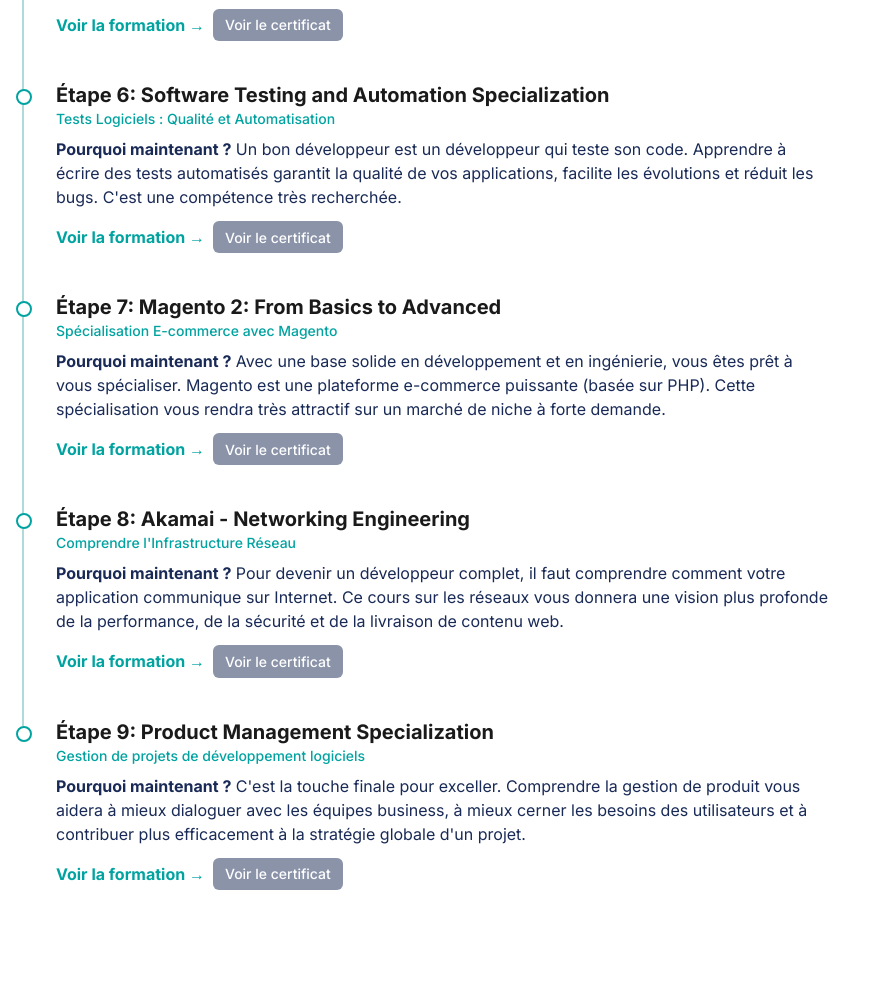
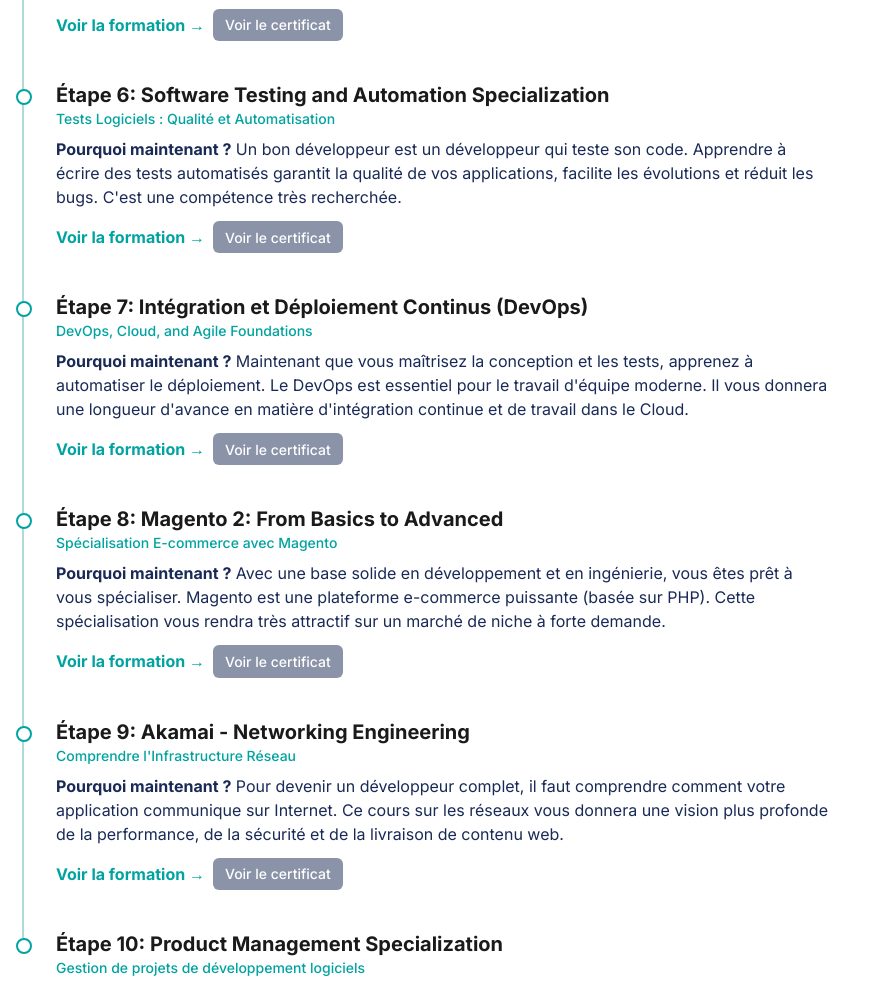
Before and after one commit to yvansamen237/magento_path, a plain HTML site: page index.html in a window 1280 px wide. Shown: the part 1314-2295 px from the top of the page, without its empty margins (0-875 px from the left). Drawn offline with nearby package versions, Linux system fonts and the light colour scheme.

Commit message:
Modification 2

```diff
--- a/index.html
+++ b/index.html
@@ -136,6 +136,14 @@
                             },
                             {
                                 id: 7,
+                                title: "DevOps, Cloud, and Agile Foundations",
+                                subtitle: "Intégration et Déploiement Continus (DevOps)",
+                                link: "https://www.coursera.org/specializations/devops-cloud-and-agile-foundations",
+                                certifLink: "", // Mettez votre lien de certificat ici
+                                rationale: "Maintenant que vous maîtrisez la conception et les tests, apprenez à automatiser le déploiement. Le DevOps est essentiel pour le travail d'équipe moderne. Il vous donnera une longueur d'avance en matière d'intégration continue et de travail dans le Cloud."
+                            },
+                            {
+                                id: 8,
                                 title: "Spécialisation E-commerce avec Magento",
                                 subtitle: "Magento 2: From Basics to Advanced",
                                 link: "https://www.magemastery.net/courses/magento-2-from-basics-to-advanced-development/",
@@ -143,7 +151,7 @@
                                 rationale: "Avec une base solide en développement et en ingénierie, vous êtes prêt à vous spécialiser. Magento est une plateforme e-commerce puissante (basée sur PHP). Cette spécialisation vous rendra très attractif sur un marché de niche à forte demande."
                             },
                             {
-                                id: 8,
+                                id: 9,
                                 title: "Comprendre l'Infrastructure Réseau",
                                 subtitle: "Akamai - Networking Engineering",
                                 link: "https://www.coursera.org/professional-certificates/akamai-network-engineering",
@@ -151,7 +159,7 @@
                                 rationale: "Pour devenir un développeur complet, il faut comprendre comment votre application communique sur Internet. Ce cours sur les réseaux vous donnera une vision plus profonde de la performance, de la sécurité et de la livraison de contenu web."
                             },
                             {
-                                id: 9,
+                                id: 10,
                                 title: "Gestion de projets de développement logiciels",
                                 subtitle: "Product Management Specialization",
                                 link: "https://www.coursera.org/specializations/product-management",
```
